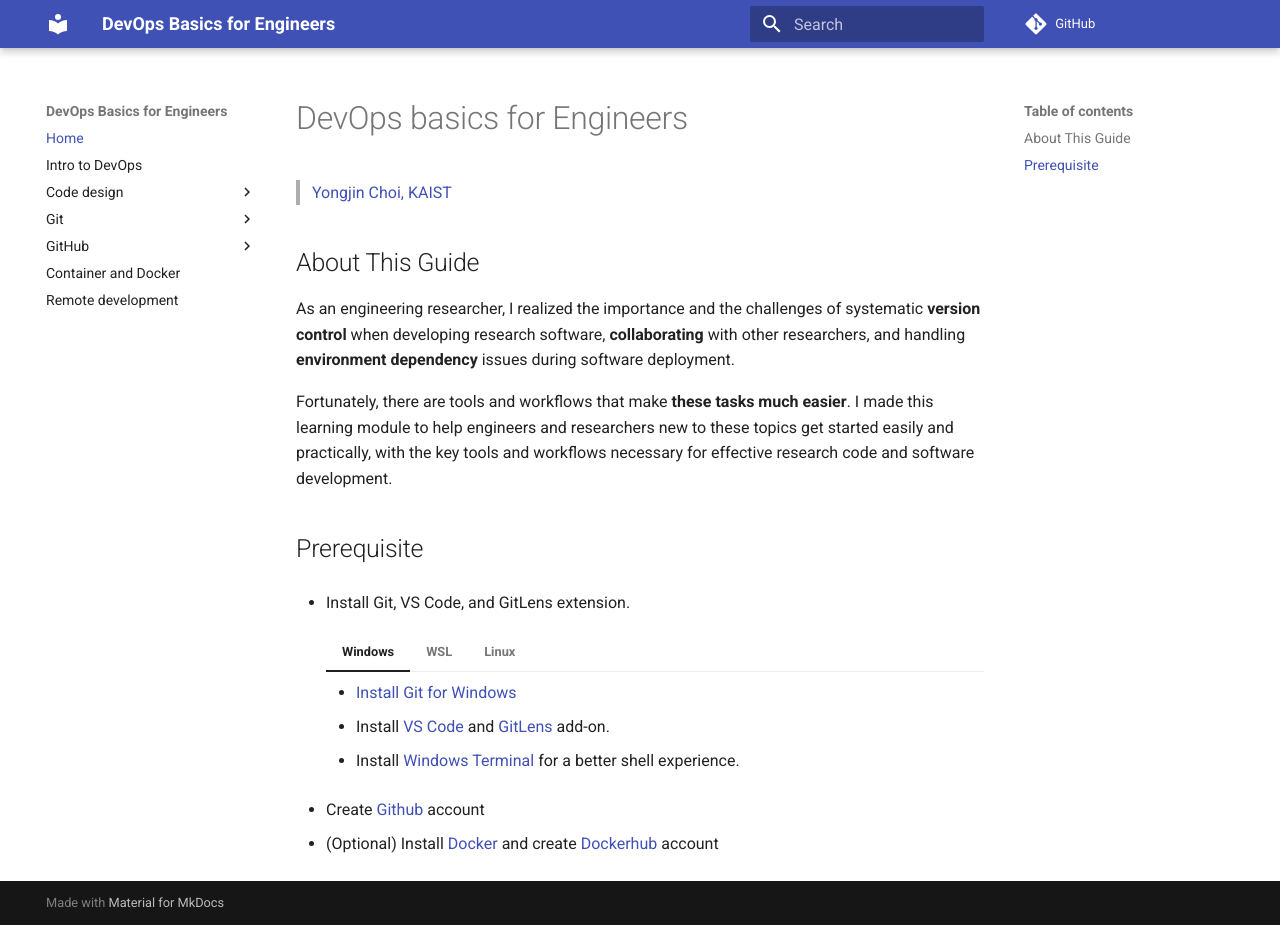
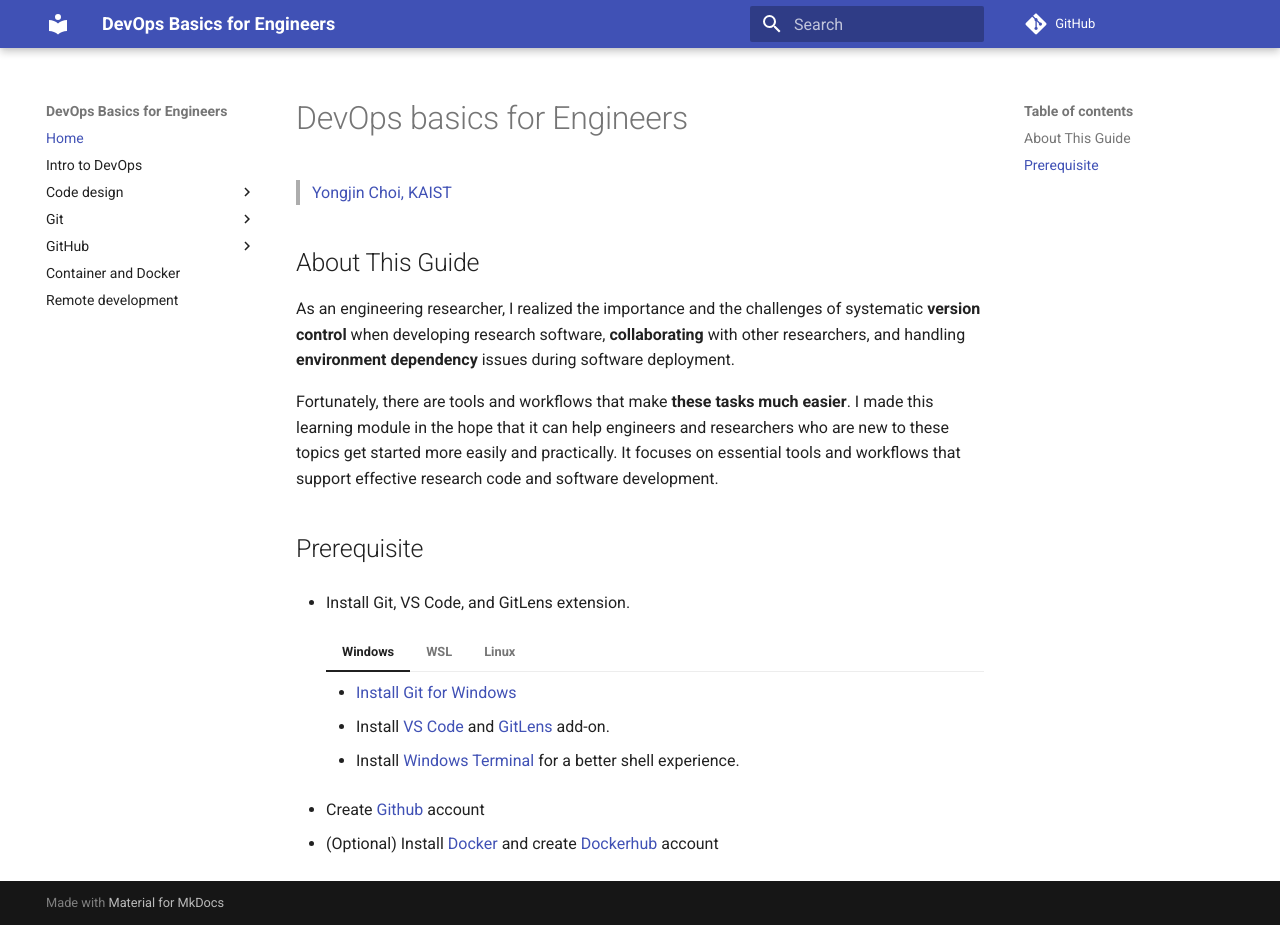
Before and after one commit to yjchoi1/devops-basics-engineers, an MkDocs documentation site: the page built from docs/index.md, in a window 1280 px wide and 925 px high. Built offline with MkDocs 1.6.1 and Material for MkDocs 9.7.7, drawn with Linux system fonts in a browser that asks for light colours; comment, search, counter and statistics services are not loaded.

Commit message:
change some texts

```diff
--- a/docs/index.md
+++ b/docs/index.md
@@ -5,7 +5,7 @@
 ## About This Guide
 As an engineering researcher, I realized the importance and the challenges of systematic **version control** when developing research software, **collaborating** with other researchers, and handling **environment dependency** issues during software deployment.
 
-Fortunately, there are tools and workflows that make **these tasks much easier**. I made this learning module to help engineers and researchers new to these topics get started easily and practically, with the key tools and workflows necessary for effective research code and software development.
+Fortunately, there are tools and workflows that make **these tasks much easier**. I made this learning module in the hope that it can help engineers and researchers who are new to these topics get started more easily and practically. It focuses on essential tools and workflows that support effective research code and software development.
 
 ## Prerequisite
 
```
Also changed, not shown: docs/03-github/ci_cd.md (+1 -1 lines), docs/03-github/fork_and_clone.md (+27 -19 lines).
